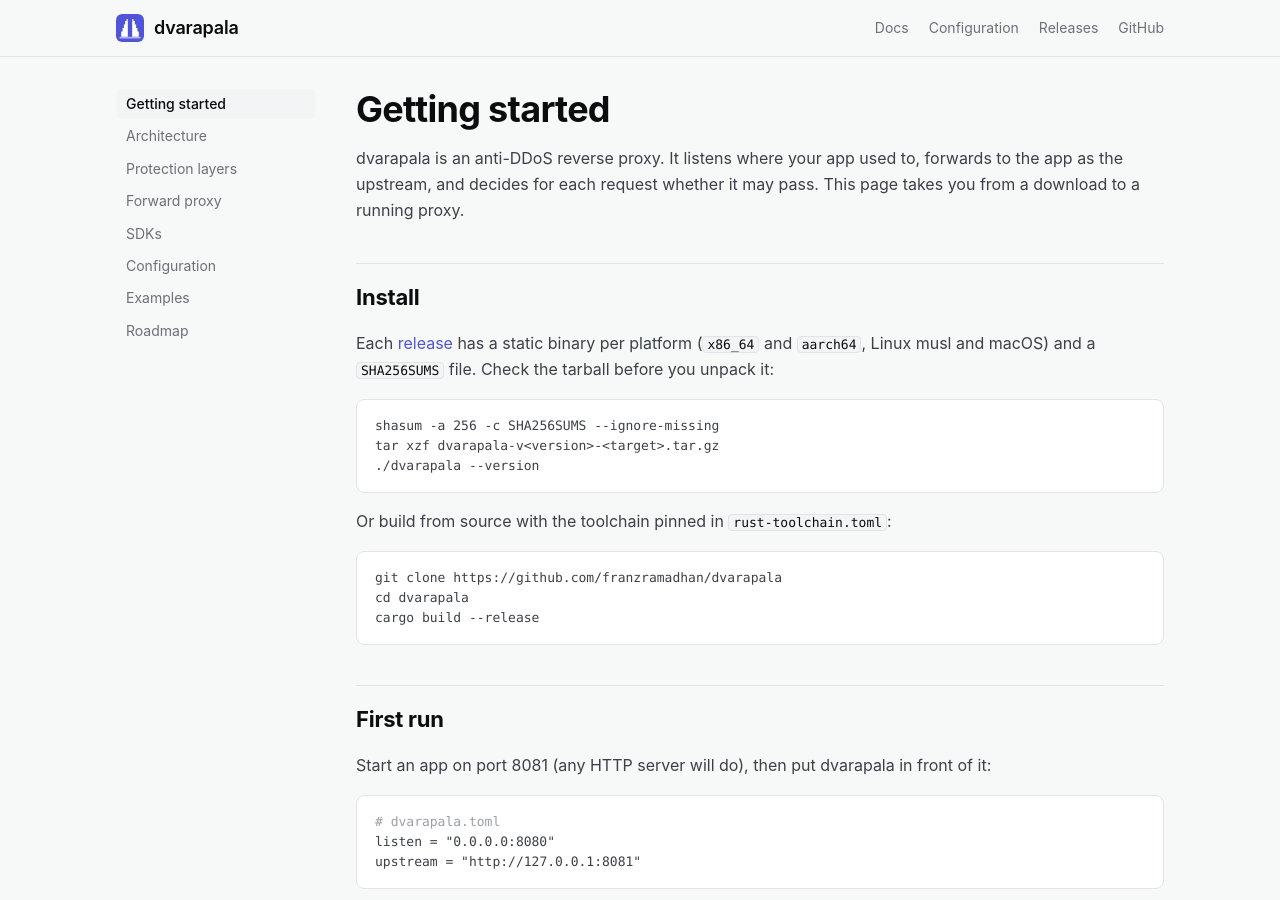
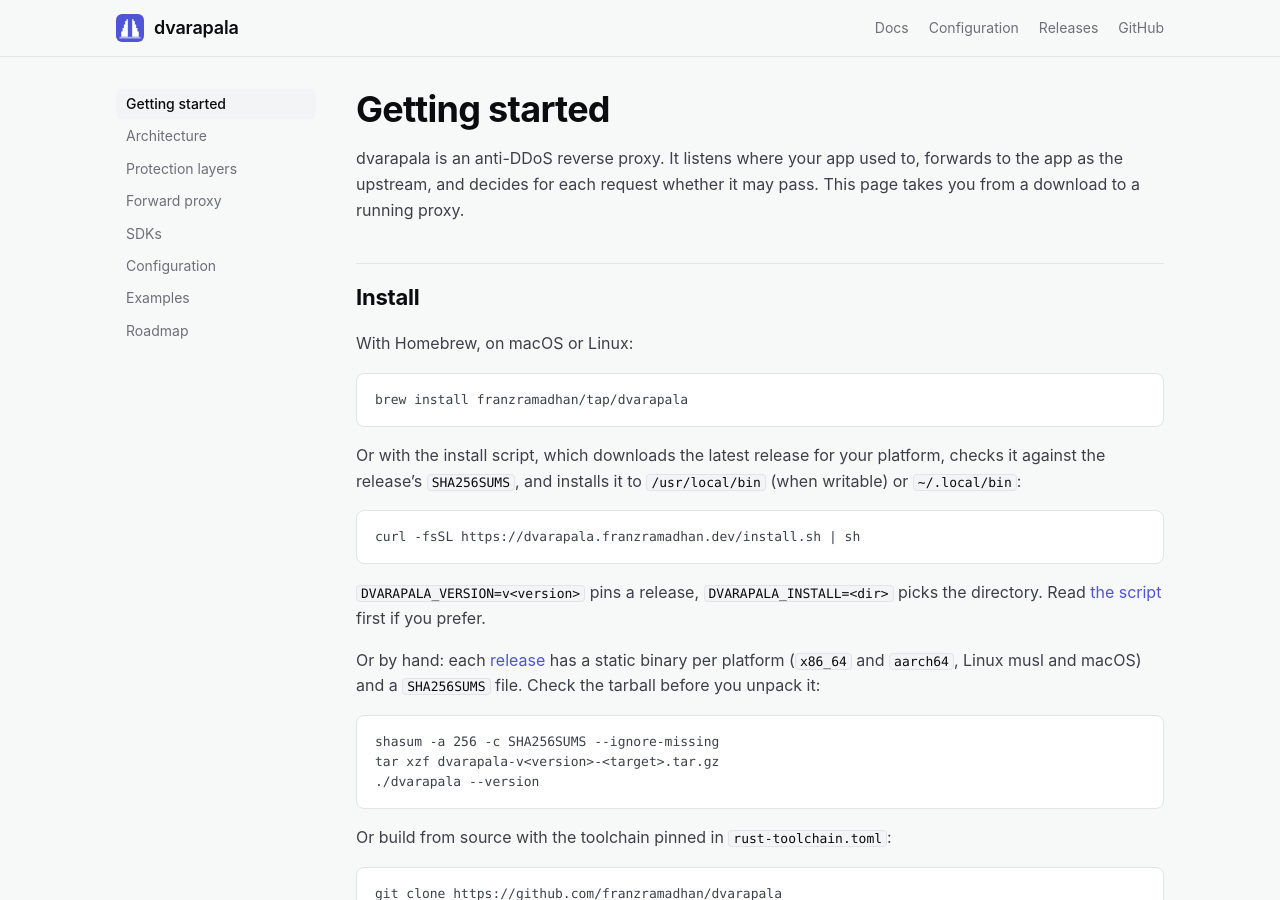
Before and after one commit to franzramadhan/dvarapala, a Jekyll site: the page built from site/docs/index.md, in a window 1280 px wide and 900 px high. Built offline with Jekyll 4.4.1, drawn with Linux system fonts in a browser that asks for light colours.

Commit message:
build: install script and homebrew formula

````diff
--- a/site/docs/index.md
+++ b/site/docs/index.md
@@ -8,9 +8,27 @@
 
 ## Install
 
-Each [release](https://github.com/franzramadhan/dvarapala/releases) has a
-static binary per platform (`x86_64` and `aarch64`, Linux musl and macOS)
-and a `SHA256SUMS` file. Check the tarball before you unpack it:
+With Homebrew, on macOS or Linux:
+
+```sh
+brew install franzramadhan/tap/dvarapala
+```
+
+Or with the install script, which downloads the latest release for your
+platform, checks it against the release's `SHA256SUMS`, and installs it to
+`/usr/local/bin` (when writable) or `~/.local/bin`:
+
+```sh
+curl -fsSL https://dvarapala.franzramadhan.dev/install.sh | sh
+```
+
+`DVARAPALA_VERSION=v<version>` pins a release, `DVARAPALA_INSTALL=<dir>`
+picks the directory. Read [the script](https://dvarapala.franzramadhan.dev/install.sh)
+first if you prefer.
+
+Or by hand: each [release](https://github.com/franzramadhan/dvarapala/releases)
+has a static binary per platform (`x86_64` and `aarch64`, Linux musl and
+macOS) and a `SHA256SUMS` file. Check the tarball before you unpack it:
 
 ```sh
 shasum -a 256 -c SHA256SUMS --ignore-missing
````
Also changed, not shown: CLAUDE.md (+2 -1 lines), site/index.html (+6 -5 lines), .claude/skills/release/SKILL.md, .github/workflows/ci.yml, README.md, 2 other files.
